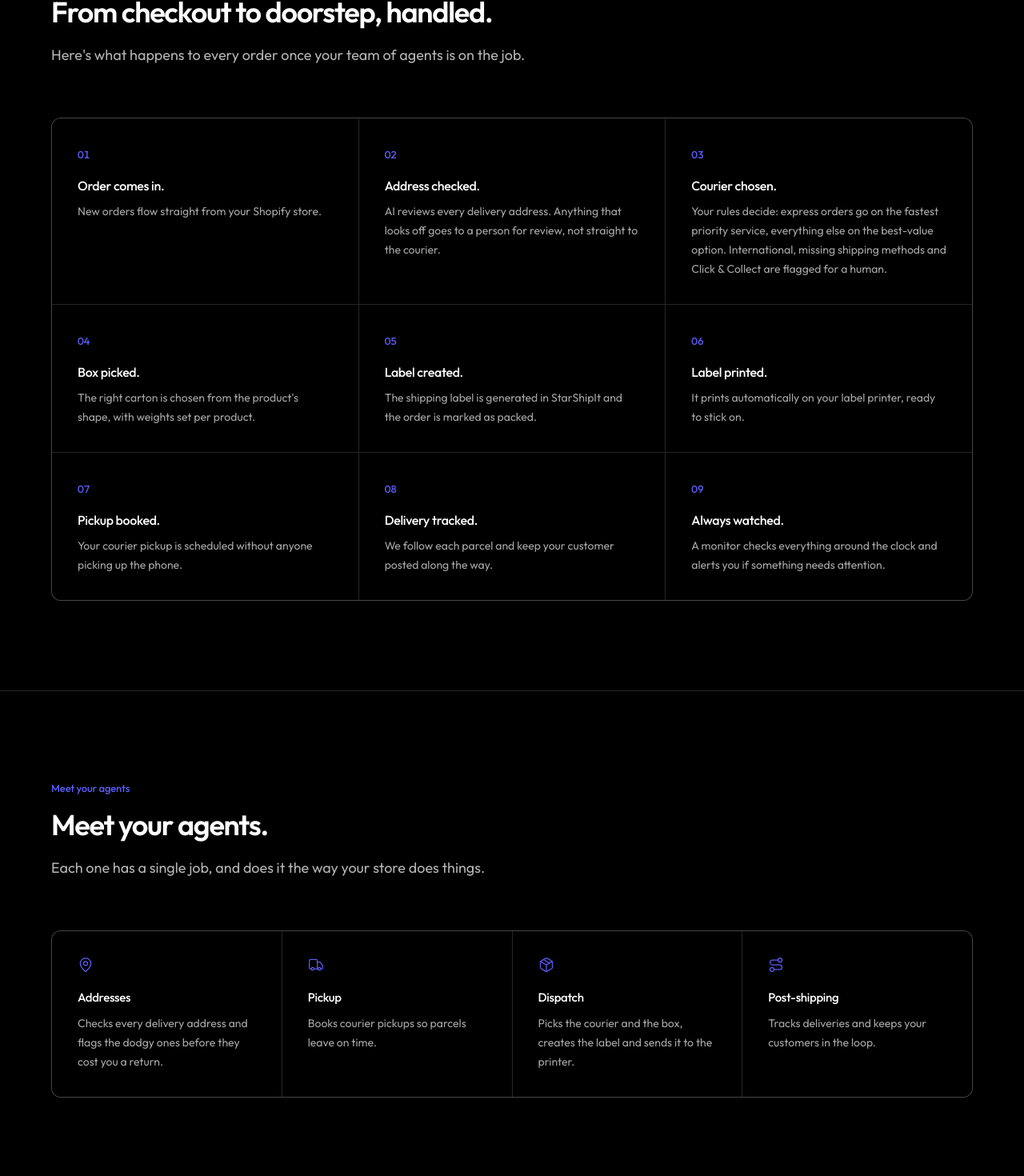
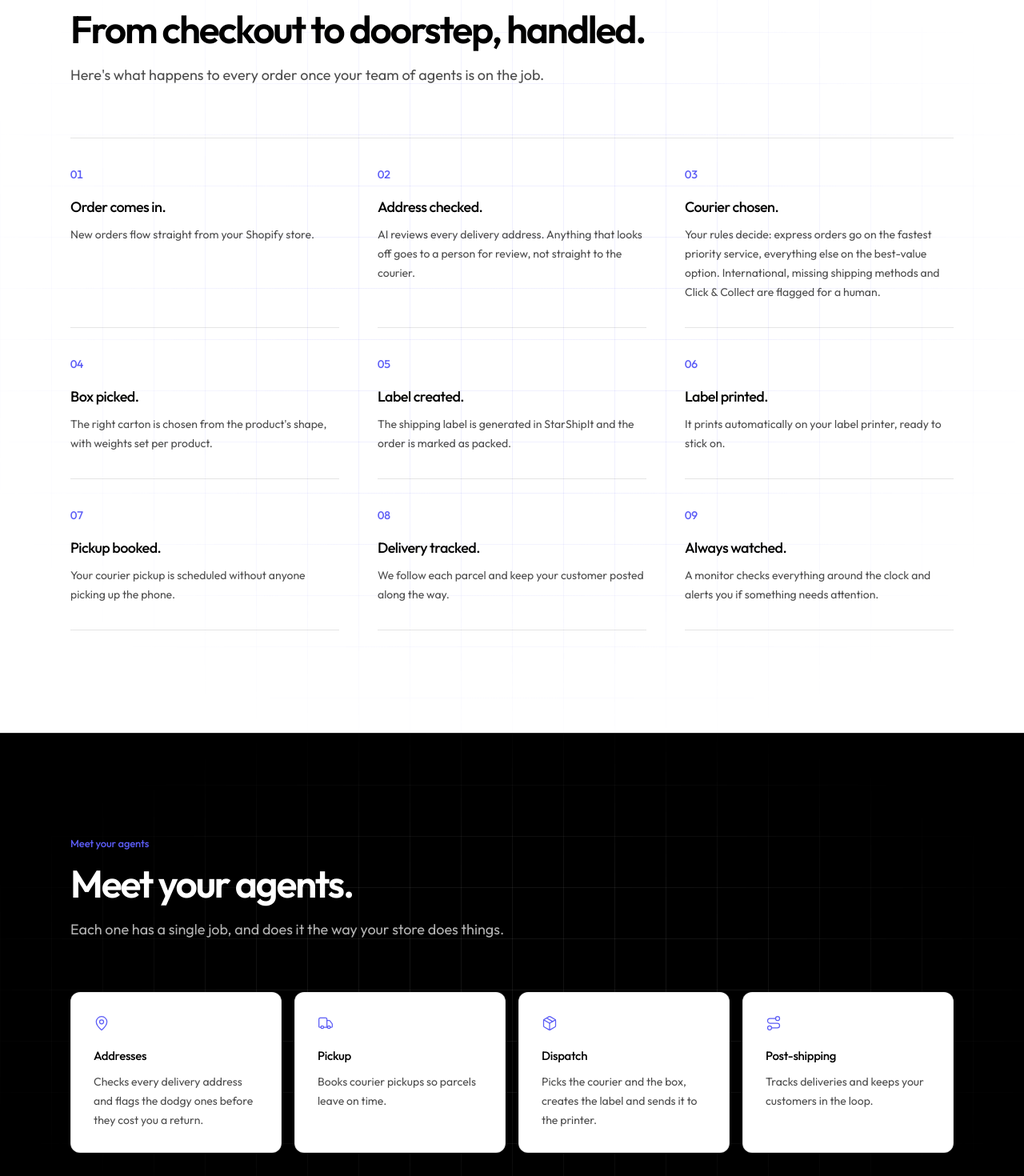
Before and after one commit to thiagocaian/Generate-auto-post-AI-videos-to-social-media-with-Veo3-and-Blotato, a Next.js app: page / in a window 1280 px wide. Shown: the part 986-2456 px from the top of the page at 80% size. Built offline with nearby package versions, Linux system fonts and the light colour scheme.

Commit message:
style: alternate white and black fulfilment sections
Use only white, lilac and black, with numbered steps and shadowed cards. Replace the onboarding copy and point the closing button at the existing audit form.

Co-authored-by: Thiago  <caianthiago@gmail.com>

```diff
--- a/components/FulfilmentSections.tsx
+++ b/components/FulfilmentSections.tsx
@@ -1,6 +1,7 @@
 "use client";
 
 import { track } from "@vercel/analytics";
+import { motion, useReducedMotion } from "framer-motion";
 import {
   BellRing,
   Eye,
@@ -15,13 +16,8 @@ import {
 import { ACCENT } from "@/components/site";
 import { MONITOR_COPY } from "@/lib/monitor-copy";
 
-const primaryButton =
-  "inline-flex w-full items-center justify-center rounded-md bg-white px-5 py-3 text-sm font-medium text-black transition-colors hover:bg-white/85 focus-visible:outline focus-visible:outline-2 focus-visible:outline-offset-2 focus-visible:outline-white sm:w-auto";
-
-const panel =
-  "mt-14 grid gap-px overflow-hidden rounded-xl border border-white/15 bg-white/15 shadow-[0_1px_2px_rgba(0,0,0,0.45)] sm:mt-16";
-
-const cell = "bg-black p-6 text-left sm:p-8";
+const auditButton =
+  "inline-flex w-full items-center justify-center rounded-md bg-black px-5 py-3 text-sm font-medium text-white transition-colors hover:bg-black/80 focus-visible:outline focus-visible:outline-2 focus-visible:outline-offset-2 focus-visible:outline-black sm:w-auto";
 
 const HOW_IT_WORKS = [
   {
@@ -84,25 +80,30 @@ const AGENTS: { icon: LucideIcon; title: string; body: string }[] = [
 
 const ONBOARDING = [
   {
-    title: "Have a chat.",
-    body: "We map your products, couriers and the rules you already follow.",
+    title: "Tell us about your store.",
+    body: "Fill in a short form. It takes a couple of minutes.",
   },
   {
-    title: "Build your team.",
-    body: "We set up a dedicated team of agents with your store's rules.",
+    title: "Get your free audit.",
+    body: "One of our agents gets back to you and looks at how you ship today: order volume, couriers and where things slow down.",
+  },
+  {
+    title: "See your plan.",
+    body: "You get a clear summary with the team of agents we'd set up for your store.",
+  },
+  {
+    title: "Talk to our team.",
+    body: "Only then do you chat with a person, to go over the plan and your questions.",
   },
   {
     title: "Test properly.",
-    body: "Full end-to-end runs in test mode. No real orders touched.",
+    body: "We build your team and run it end to end in test mode. No real orders touched.",
   },
   {
     title: "Shadow mode.",
     body: "The agents make their calls alongside your team, and we compare the two before anything goes live.",
   },
-  {
-    title: "Go live.",
-    body: "Continuous monitoring, with a person reviewing every exception.",
-  },
+  MONITOR_COPY.goLive,
   {
     title: "Keep improving.",
     body: "We fine-tune the rules as your store changes.",
@@ -128,33 +129,64 @@ const SAFEGUARDS: { icon: LucideIcon; title: string; body: string }[] = [
   },
 ];
 
+function FineGrid({ tone }: { tone: "light" | "dark" }) {
+  const line = tone === "light" ? "rgba(91,92,246,0.09)" : "rgba(255,255,255,0.07)";
+  return (
+    <div
+      aria-hidden
+      className="pointer-events-none absolute inset-0 bg-[size:64px_64px] [mask-image:radial-gradient(ellipse_at_center,black_32%,transparent_78%)]"
+      style={{
+        backgroundImage: `linear-gradient(to right, ${line} 1px, transparent 1px), linear-gradient(to bottom, ${line} 1px, transparent 1px)`,
+      }}
+    />
+  );
+}
+
+function Fade({ children }: { children: React.ReactNode }) {
+  const reduce = useReducedMotion();
+  return (
+    <motion.div
+      initial={reduce ? false : { opacity: 0 }}
+      whileInView={{ opacity: 1 }}
+      viewport={{ once: true, amount: 0.15 }}
+      transition={{ duration: 0.5, ease: "easeOut" }}
+    >
+      {children}
+    </motion.div>
+  );
+}
+
 function SectionHeading({
   id,
   eyebrow,
   title,
   intro,
+  dark = false,
 }: {
   id: string;
   eyebrow: string;
   title: string;
   intro?: string;
+  dark?: boolean;
 }) {
   return (
     <div className="max-w-3xl text-left">
       <p className="text-[13px] font-medium tracking-[-0.01em]" style={{ color: ACCENT }}>
         {eyebrow}
       </p>
-      <h2 id={id} className="mt-4 text-3xl font-semibold leading-[1.1] tracking-[-0.035em] text-balance sm:text-4xl">
+      <h2 id={id} className="mt-4 max-w-4xl text-[2rem] font-semibold leading-[1.05] tracking-[-0.045em] text-balance sm:text-5xl">
         {title}
       </h2>
-      {intro ? <p className="mt-5 max-w-2xl text-base leading-7 text-white/70 sm:text-lg">{intro}</p> : null}
+      {intro ? (
+        <p className={`mt-5 max-w-2xl text-base leading-7 sm:text-lg ${dark ? "text-white/70" : "text-black/70"}`}>{intro}</p>
+      ) : null}
     </div>
   );
 }
 
 function StepIndex({ index }: { index: number }) {
   return (
-    <span aria-hidden="true" className="text-[13px] font-medium tabular-nums" style={{ color: ACCENT }}>
+    <span aria-hidden="true" className="text-sm font-medium tabular-nums tracking-[-0.02em]" style={{ color: ACCENT }}>
       {String(index + 1).padStart(2, "0")}
     </span>
   );
@@ -164,97 +196,116 @@ function LineIcon({ icon: Icon }: { icon: LucideIcon }) {
   return <Icon size={20} strokeWidth={1.5} aria-hidden style={{ color: ACCENT }} />;
 }
 
+function Steps({ items }: { items: readonly { title: string; body: string }[] }) {
+  return (
+    <ol className="mt-16 grid list-none gap-x-12 border-t border-black/10 sm:grid-cols-2 lg:grid-cols-3">
+      {items.map((step, index) => (
+        <li key={step.title} className="border-b border-black/10 py-8">
+          <StepIndex index={index} />
+          <h3 className="mt-4 text-lg font-medium tracking-[-0.03em]">{step.title}</h3>
+          <p className="mt-2 max-w-md text-sm leading-6 text-black/70">{step.body}</p>
+        </li>
+      ))}
+    </ol>
+  );
+}
+
+const card =
+  "rounded-xl border border-black/10 bg-white p-6 text-black shadow-[0_1px_2px_rgba(0,0,0,0.05),0_12px_28px_-18px_rgba(0,0,0,0.45)] sm:p-7";
+
 export default function FulfilmentSections() {
   return (
-    <div id="how" className="bg-black text-white">
-      <section id="how-it-works" aria-labelledby="how-it-works-title" className="px-6 py-20 sm:py-28">
-        <div className="mx-auto max-w-6xl">
+    <div id="how">
+      <section id="how-it-works" aria-labelledby="how-it-works-title" className="relative overflow-hidden border-t border-black/10 bg-white text-black">
+        <FineGrid tone="light" />
+        <div className="relative mx-auto max-w-6xl px-6 py-24 sm:py-32">
+          <Fade>
             <SectionHeading
               id="how-it-works-title"
               eyebrow="How it works"
               title="From checkout to doorstep, handled."
               intro="Here's what happens to every order once your team of agents is on the job."
             />
-          <ol className={`${panel} list-none sm:grid-cols-2 lg:grid-cols-3`}>
-            {HOW_IT_WORKS.map((step, index) => (
-              <li key={step.title} className={cell}>
-                <StepIndex index={index} />
-                <h3 className="mt-4 text-base font-medium tracking-[-0.02em]">{step.title}</h3>
-                <p className="mt-2 text-sm leading-6 text-white/65">{step.body}</p>
-              </li>
-            ))}
-          </ol>
+            <Steps items={HOW_IT_WORKS} />
+          </Fade>
         </div>
       </section>
 
-      <section id="agents" aria-labelledby="agents-title" className="border-t border-white/15 px-6 py-20 sm:py-28">
-        <div className="mx-auto max-w-6xl">
+      <section id="agents" aria-labelledby="agents-title" className="relative overflow-hidden border-t border-white/15 bg-black text-white">
+        <FineGrid tone="dark" />
+        <div className="relative mx-auto max-w-6xl px-6 py-24 sm:py-32">
+          <Fade>
             <SectionHeading
               id="agents-title"
               eyebrow="Meet your agents"
               title="Meet your agents."
               intro="Each one has a single job, and does it the way your store does things."
+              dark
             />
-          <ul className={`${panel} list-none sm:grid-cols-2 lg:grid-cols-4`}>
+            <ul className="mt-16 grid list-none gap-4 sm:grid-cols-2 lg:grid-cols-4">
               {AGENTS.map(({ icon, title, body }) => (
-              <li key={title} className={cell}>
+                <li key={title} className={card}>
                   <LineIcon icon={icon} />
                   <h3 className="mt-5 text-[15px] font-medium tracking-[-0.02em]">{title}</h3>
-                <p className="mt-2 text-sm leading-6 text-white/65">{body}</p>
+                  <p className="mt-2 text-sm leading-6 text-black/70">{body}</p>
                 </li>
               ))}
             </ul>
+          </Fade>
         </div>
       </section>
 
-      <section id="onboarding" aria-labelledby="onboarding-title" className="border-t border-white/15 px-6 py-20 sm:py-28">
-        <div className="mx-auto max-w-6xl">
+      <section id="onboarding" aria-labelledby="onboarding-title" className="relative overflow-hidden border-t border-black/10 bg-white text-black">
+        <FineGrid tone="light" />
+        <div className="relative mx-auto max-w-6xl px-6 py-24 sm:py-32">
+          <Fade>
             <SectionHeading
               id="onboarding-title"
               eyebrow="How we onboard you"
               title="How we get you set up."
-            intro="No big switch-over. We build trust step by step."
+              intro="It starts with a free audit, so you know exactly what you'd get before you talk to anyone."
             />
-          <ol className={`${panel} list-none sm:grid-cols-2 lg:grid-cols-3`}>
-            {ONBOARDING.map((step, index) => (
-              <li key={step.title} className={cell}>
-                <StepIndex index={index} />
-                <h3 className="mt-4 text-base font-medium tracking-[-0.02em]">{step.title}</h3>
-                <p className="mt-2 text-sm leading-6 text-white/65">{step.body}</p>
-              </li>
-            ))}
-          </ol>
+            <Steps items={ONBOARDING} />
+          </Fade>
         </div>
       </section>
 
-      <section id="safeguards" aria-labelledby="safeguards-title" className="border-t border-white/15 px-6 py-20 sm:py-28">
-        <div className="mx-auto max-w-6xl">
-          <SectionHeading id="safeguards-title" eyebrow="Built-in safeguards" title="You stay in control." />
-          <ul className={`${panel} list-none sm:grid-cols-2`}>
+      <section id="safeguards" aria-labelledby="safeguards-title" className="relative overflow-hidden border-t border-white/15 bg-black text-white">
+        <FineGrid tone="dark" />
+        <div className="relative mx-auto max-w-6xl px-6 py-24 sm:py-32">
+          <Fade>
+            <SectionHeading id="safeguards-title" eyebrow="Built-in safeguards" title="You stay in control." dark />
+            <ul className="mt-16 grid list-none gap-4 sm:grid-cols-2">
               {SAFEGUARDS.map(({ icon, title, body }) => (
-              <li key={title} className={cell}>
+                <li key={title} className={card}>
                   <LineIcon icon={icon} />
                   <h3 className="mt-5 text-[15px] font-medium tracking-[-0.02em]">{title}:</h3>
-                <p className="mt-2 text-sm leading-6 text-white/65">{body}</p>
+                  <p className="mt-2 text-sm leading-6 text-black/70">{body}</p>
                 </li>
               ))}
             </ul>
+          </Fade>
         </div>
       </section>
 
-      <section id="demo" aria-labelledby="demo-title" className="border-t border-white/15 px-6 py-20 sm:py-28">
-        <div className="mx-auto max-w-6xl text-left">
-          <h2 id="demo-title" className="max-w-3xl text-3xl font-semibold leading-[1.1] tracking-[-0.035em] text-balance sm:text-4xl">
-            Ready to hand over the busywork?
+      <section id="demo" aria-labelledby="demo-title" className="relative overflow-hidden border-y border-black/10 bg-white text-black">
+        <FineGrid tone="light" />
+        <div className="relative mx-auto max-w-6xl px-6 py-24 sm:py-32">
+          <Fade>
+            <div className="max-w-3xl text-left">
+              <h2 id="demo-title" className="max-w-4xl text-[2rem] font-semibold leading-[1.05] tracking-[-0.045em] text-balance sm:text-5xl">
+                See where your fulfilment is losing time.
               </h2>
-          <p className="mt-5 max-w-xl text-base leading-7 text-white/70 sm:text-lg">
-            Tell us how your store ships today and we&apos;ll show you what your fulfilment team would look like.
+              <p className="mt-5 max-w-xl text-base leading-7 text-black/70 sm:text-lg">
+                Tell us how your store ships today. Our agents will review it and send you a plan for your own fulfilment team, free.
               </p>
               <div className="mt-8">
-            <a href="#audit" onClick={() => track("lead_audit_started")} className={primaryButton}>
-              Book a free demo
+                <a href="#audit" onClick={() => track("lead_audit_started")} className={auditButton}>
+                  Get your free fulfilment audit
                 </a>
               </div>
+            </div>
+          </Fade>
         </div>
       </section>
     </div>
--- a/lib/monitor-copy.ts
+++ b/lib/monitor-copy.ts
@@ -1,6 +1,7 @@
 /**
- * Always-on monitor wording.
- * "How it works" step 9 and the safeguards line are edited here only.
+ * Around-the-clock wording.
+ * How it works step 9, the safeguards line, and onboarding "Go live"
+ * are edited here only.
  */
 export const MONITOR_COPY = {
   step: {
@@ -11,4 +12,8 @@ export const MONITOR_COPY = {
     title: "Round-the-clock checks and alerts",
     body: "If something stalls, you hear about it.",
   },
+  goLive: {
+    title: "Go live.",
+    body: "Round-the-clock monitoring, with a person reviewing every exception.",
+  },
 } as const;
```
Lines whose indentation alone changed are shown as unchanged.
